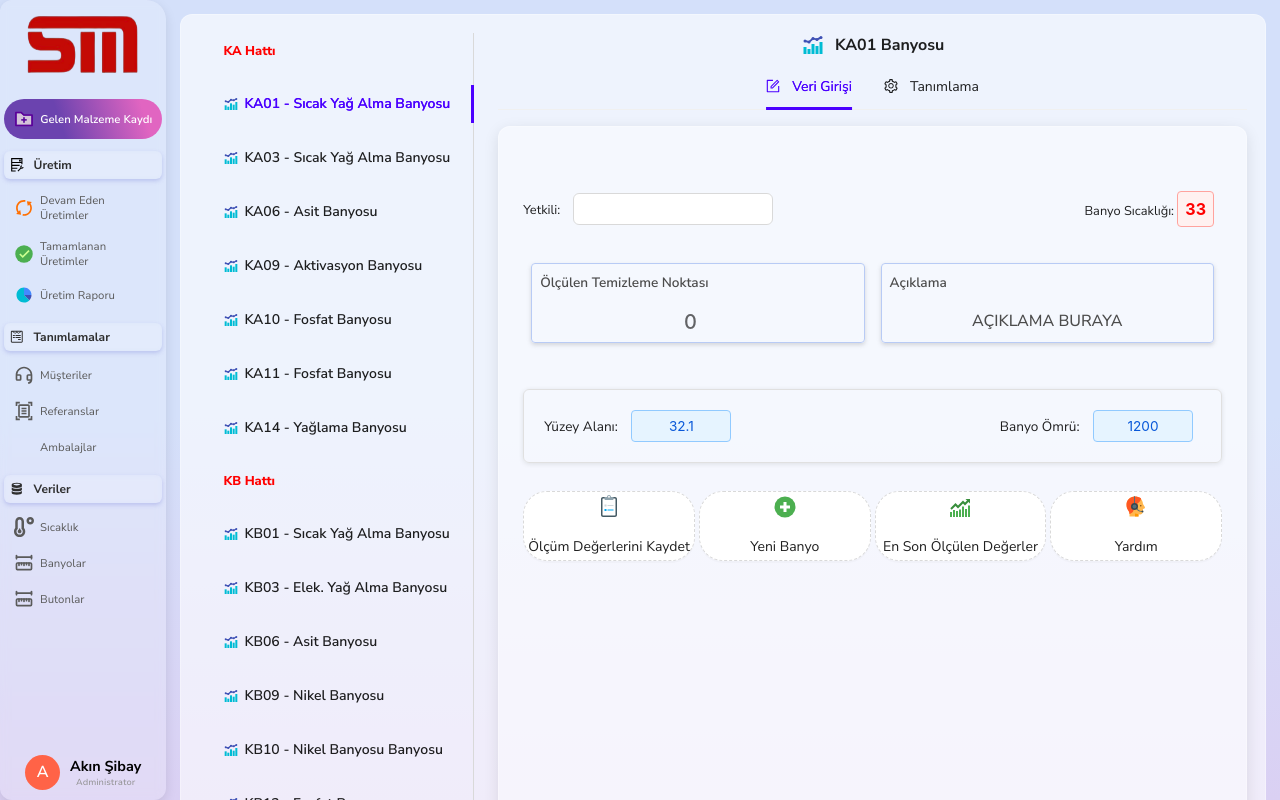
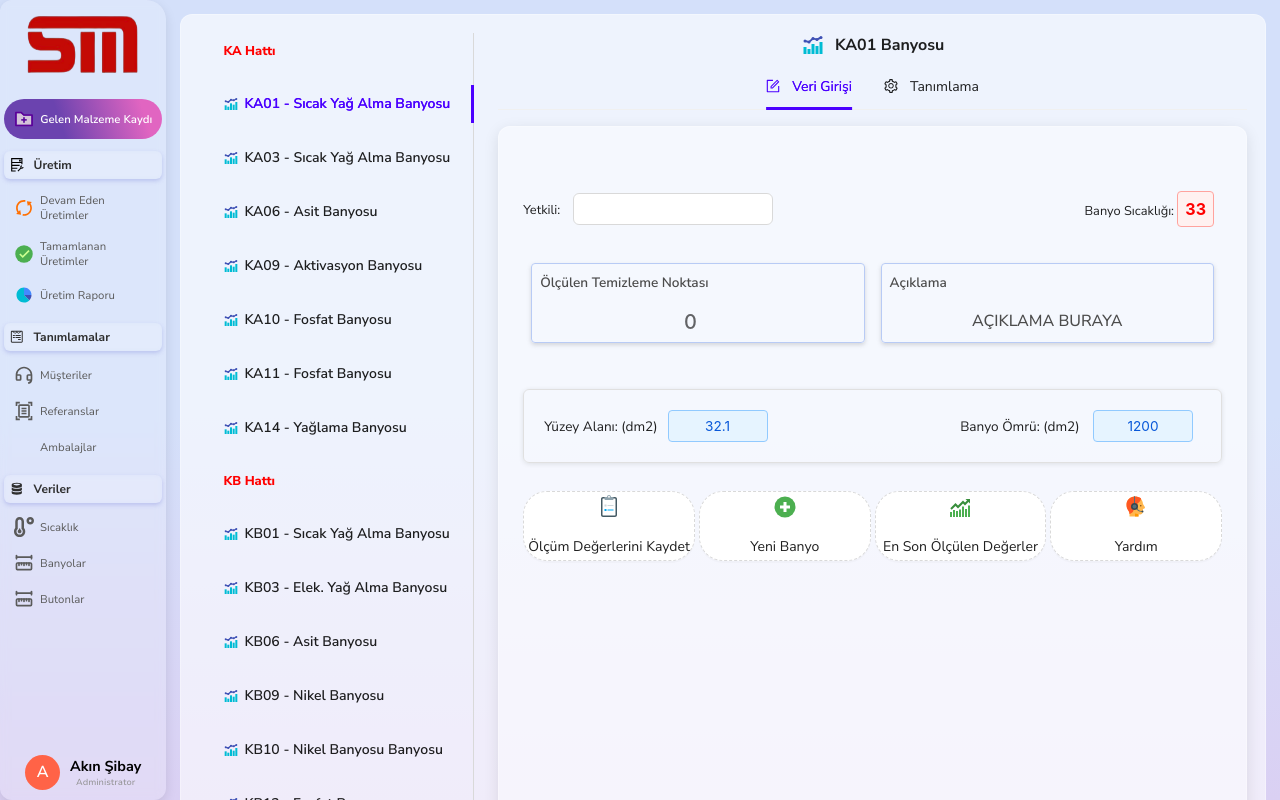
Before and after one commit to originzero-io/star-metal-app, a React (Vite) app in the folder client/: page /banyo-degerleri in a window 1280 px wide. Built offline with nearby package versions, Linux system fonts and the light colour scheme; no server answers; some icons are missing.

Commit message:
feat: birim eklendi

```diff
--- a/client/src/components/pages/Banyolar/BanyoVeriGirisi.jsx
+++ b/client/src/components/pages/Banyolar/BanyoVeriGirisi.jsx
@@ -144,7 +144,7 @@ export default function BanyoVeriGirisi({ content }) {
         </MiddleSection>
         <BottomSection>
           <div>
-            <span style={{ marginRight: "10px" }}>Yüzey Alanı: </span>
+            <span style={{ marginRight: "10px" }}>Yüzey Alanı: (dm2)</span>
             <Tag
               style={{
                 padding: "5px",
@@ -158,7 +158,7 @@ export default function BanyoVeriGirisi({ content }) {
             </Tag>
           </div>
           <div>
-            <span style={{ marginRight: "10px" }}>Banyo Ömrü: </span>
+            <span style={{ marginRight: "10px" }}>Banyo Ömrü: (dm2) </span>
             <Tag
               style={{ padding: "5px", width: "100px", textAlign: "center", fontSize: "1.7vmin" }}
               color="blue"
```
